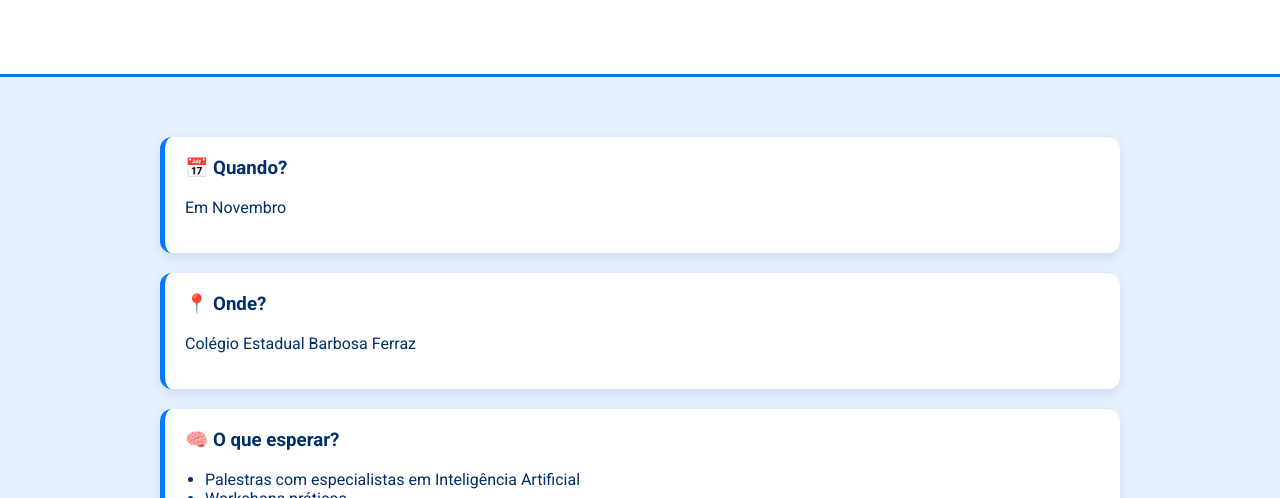
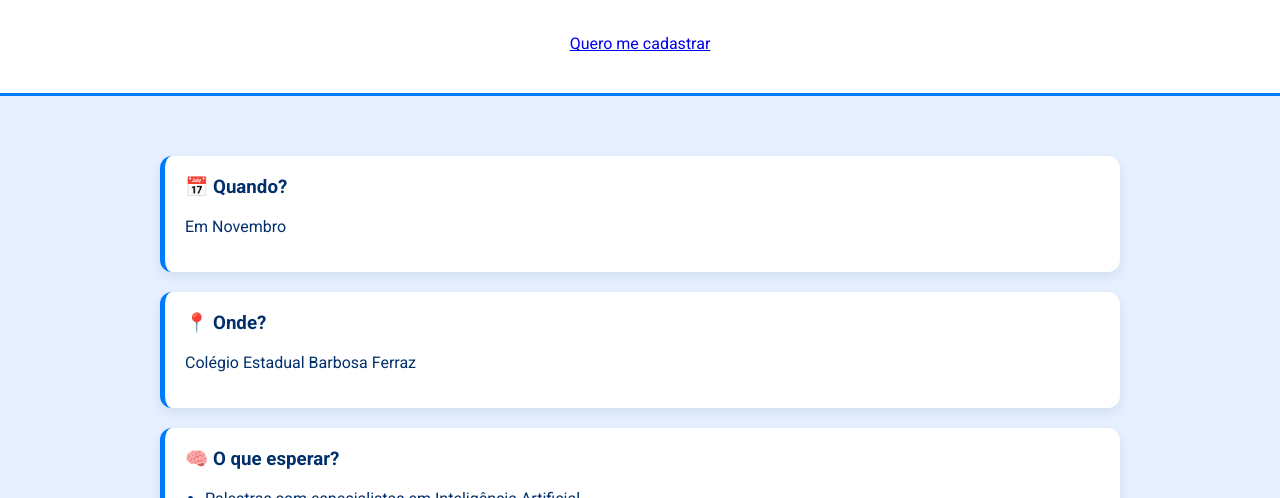
Before and after one commit to Bryce77/jonSETEC, a plain HTML site: page index.html in a window 1280 px wide. Shown: the part 602-1100 px from the top of the page. Drawn offline with Linux system fonts and the light colour scheme.

Commit message:
Update index.html

```diff
--- a/index.html
+++ b/index.html
@@ -22,6 +22,10 @@
       <h2>🌐 Tema 2025: Inteligência Artificial</h2>
       <p>Explore o futuro com palestras, oficinas e exposições sobre IA, automação e o impacto da tecnologia em nossas vidas.</p>
     </div>
+    <!-- Botão de Cadastro -->
+    <a href="cadastro.html" class="btn">Quero me cadastrar</a>
+  </div>
+</section>
   </section>
   <section class="info">
     <div class="container">
```
